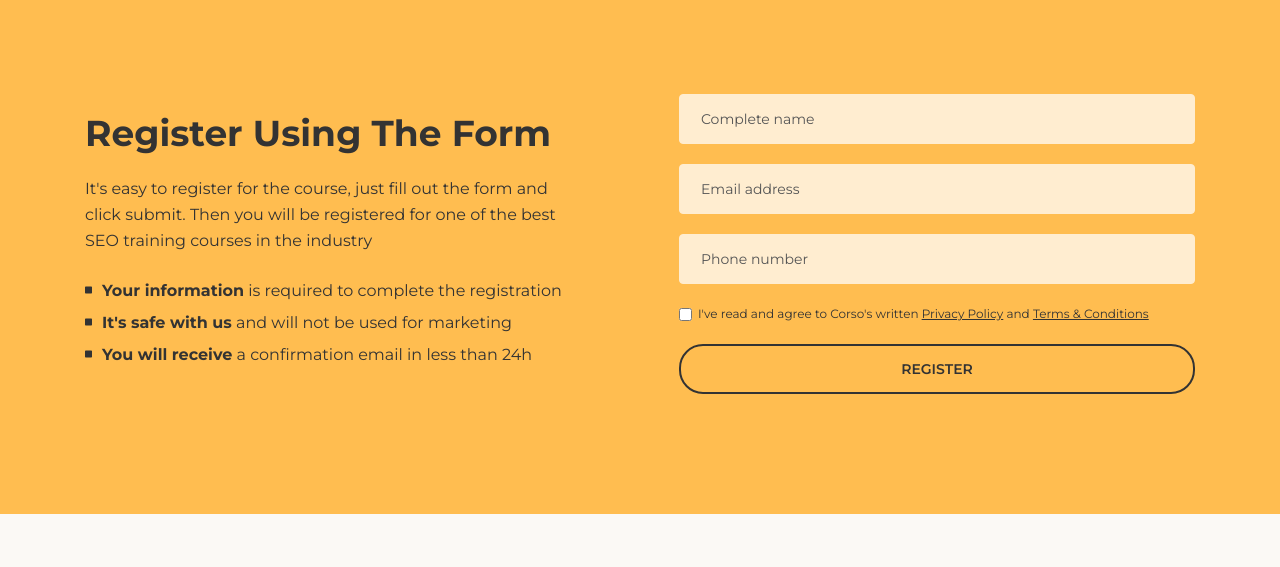
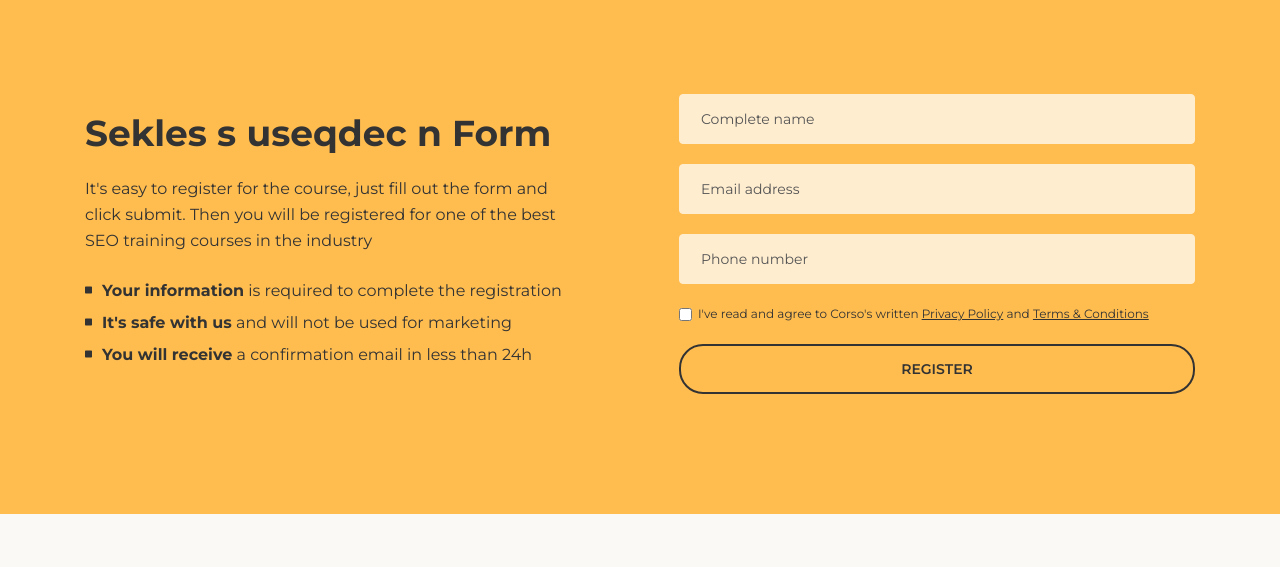
Before and after one commit to SelyanKab/tazwawt, a plain HTML site: page index.html in a window 1280 px wide. Shown: the part 1038-1605 px from the top of the page. Drawn offline with Linux system fonts and the light colour scheme.

Commit message:
register

```diff
--- a/index.html
+++ b/index.html
@@ -169,7 +169,7 @@
             <div class="row">
                 <div class="col-lg-6">
                     <div class="text-container">
-                        <h2>Register Using The Form</h2>
+                        <h2>Sekles s useqdec n Form</h2>
                         <p>It's easy to register for the course, just fill out the form and click submit. Then you will be registered for one of the best SEO training courses in the industry</p>
                         <ul class="list-unstyled li-space-lg">
                             <li class="media">
```
